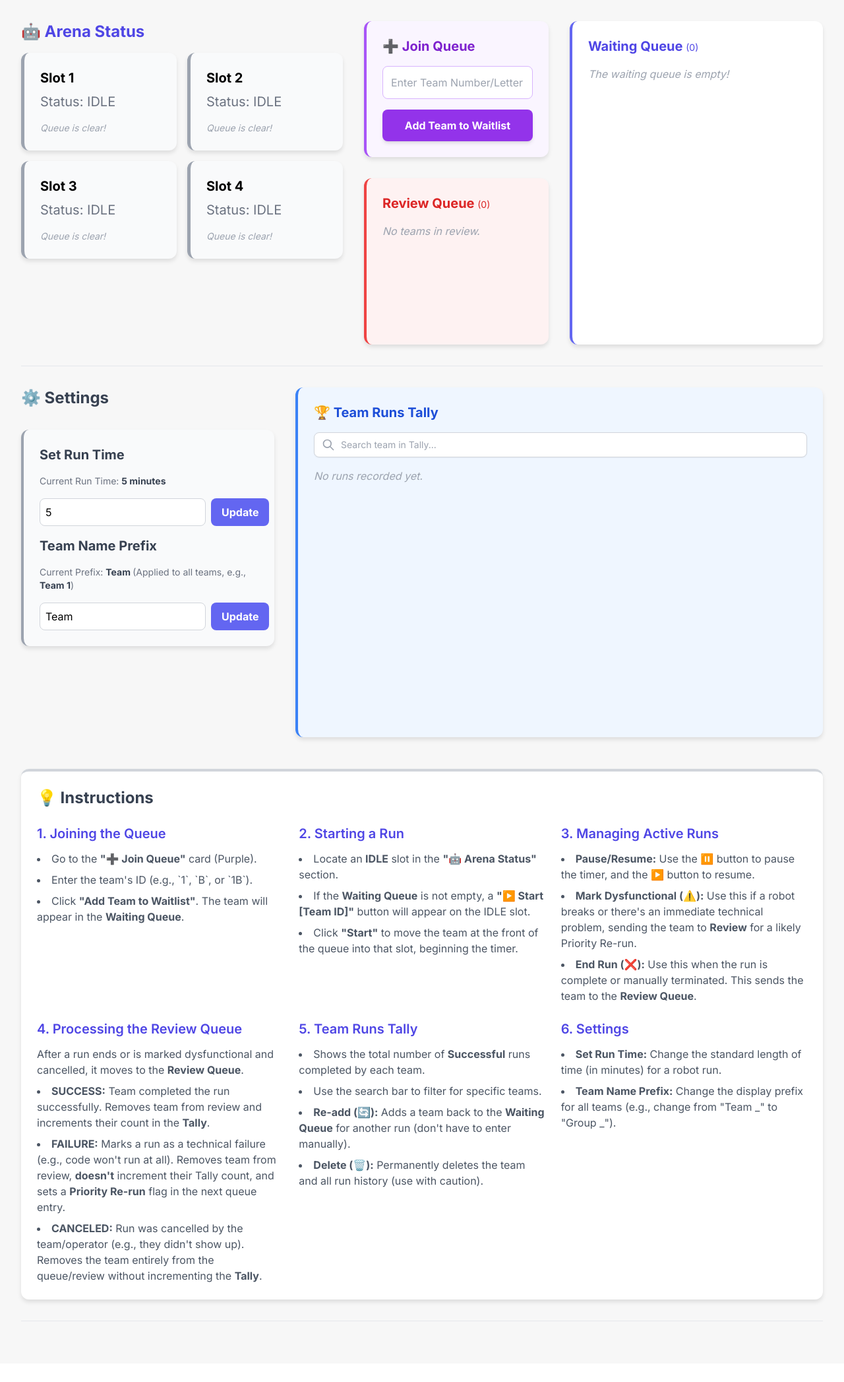
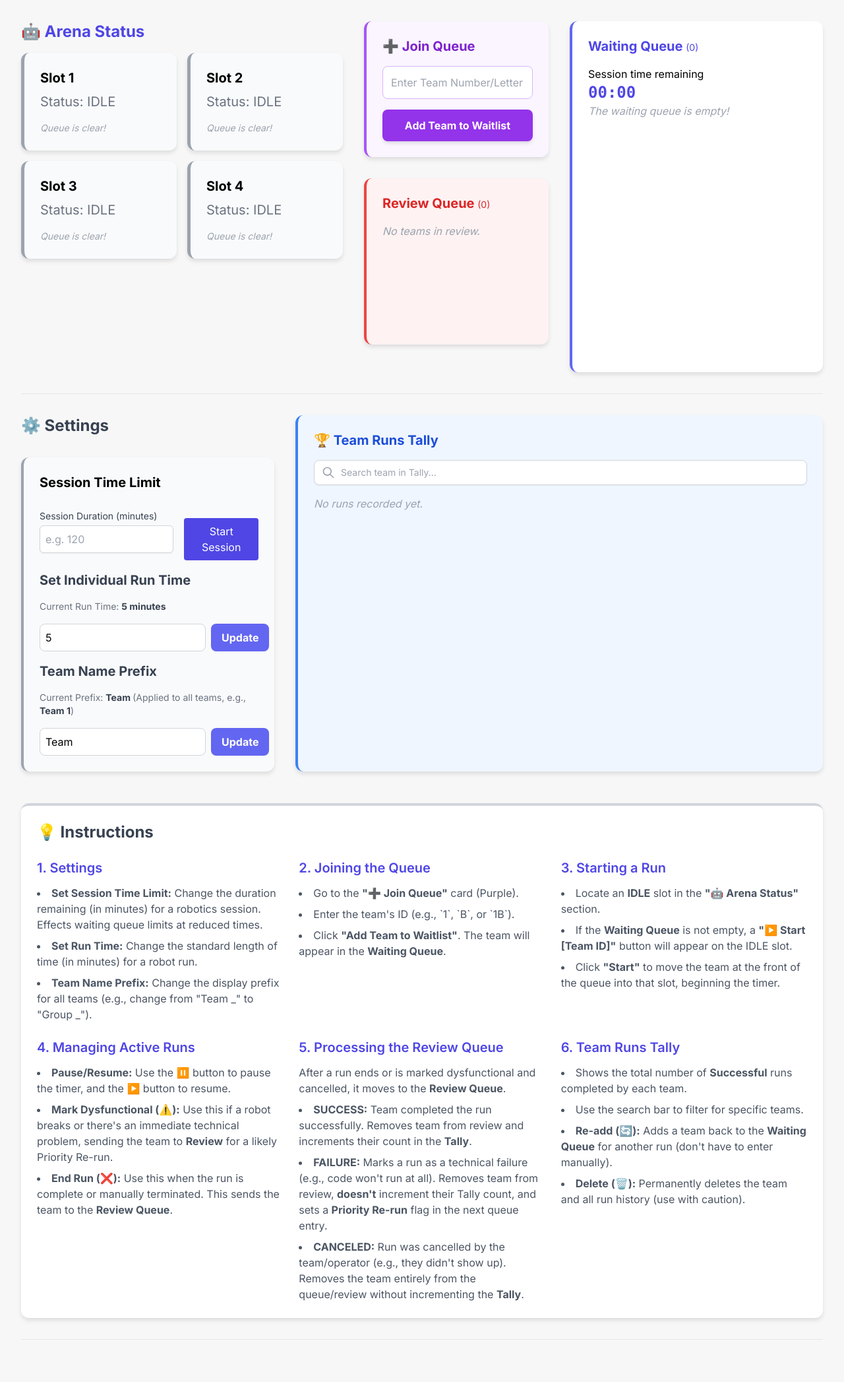
Before and after one commit to oakleighw/UoSRobotics2026Queue, a Flask app: page / in a window 1280 px wide. Shown: the part 104-2198 px from the top of the page at 66% size. Before the commit the page ends 2106 px from the top, so only its background shows below. Run offline with Flask 3, Linux system fonts and the light colour scheme; some libraries are stand-ins or nearby versions.

Commit message:
Added session timer, modifiable in settings

```diff
--- a/app.py
+++ b/app.py
@@ -14,6 +14,10 @@ active_runs = {
     3: {'team_id': None, 'start_time': None, 'status': 'IDLE', 'time_paused_at': None, 'time_remaining': None},
     4: {'team_id': None, 'start_time': None, 'status': 'IDLE', 'time_paused_at': None, 'time_remaining': None},
 }
+
+# Global session time
+session_end_time = None  # Stores the Unix timestamp when the session ends
+
 # Default run time is 5 minutes (300 seconds)
 RUN_TIME_SECONDS = 300
 teams_history = {} # {'TEAM_A': 2, 'TEAM_B': 1}
@@ -21,6 +25,13 @@ teams_history = {} # {'TEAM_A': 2, 'TEAM_B': 1}
 TEAM_PREFIX = "Team " # Default Prefix
 
 # --- Helper Functions for Time and Display ---
+
+# Helper for Session Time
+def get_session_remaining():
+    if session_end_time is None:
+        return 0
+    remaining = max(0, session_end_time - time.time())
+    return int(remaining)
 
 def get_time_remaining(run_data):
     """Calculates the time remaining for a run."""
@@ -118,8 +129,10 @@ def get_next_team_in_queue():
 @app.route('/')
 def index():
     # 1. Update/Clean up active runs and calculate remaining time
+    session_rem = get_session_remaining()
     active_runs_display = {}
     next_waiting_team_id = get_next_team_in_queue()
+
 
     for slot_id, data in active_runs.items():
         if data['status'] != 'IDLE':
@@ -154,7 +167,9 @@ def index():
                            next_waiting_team=next_waiting_team, # This is used by the IDLE slot button
                            RUN_TIME_SECONDS=RUN_TIME_SECONDS,
                            teams_history=teams_history,
-                           TEAM_PREFIX=TEAM_PREFIX)
+                           TEAM_PREFIX=TEAM_PREFIX,
+                           session_time_remaining=session_rem,
+                           session_active=(session_end_time is not None),)
 
 @app.route('/join_queue', methods=['POST'])
 def join_queue():
@@ -256,6 +271,19 @@ def start_run():
 
 @app.route('/start_session', methods=['POST'])
 #If  waiting time > time left in session, block further queue adds or warn.
+def start_session():
+    global session_end_time
+    try:
+        minutes = int(request.form['session_minutes'])
+        if minutes <= 0:
+            session_end_time = None # Clear session
+            flash('Session timer cleared.', 'info')
+        else:
+            session_end_time = time.time() + (minutes * 60)
+            flash(f'Session started for {minutes} minutes.', 'success')
+    except ValueError:
+        flash('Invalid session time.', 'error')
+    return redirect(url_for('index'))
 
 
 @app.route('/pause_run', methods=['POST'])
--- a/templates/index.html
+++ b/templates/index.html
@@ -193,7 +193,16 @@
 
             <div id="waiting-queue-col" class="lg:col-span-4 card bg-white p-6 border-l-4 border-indigo-500">
                 <h2 class="text-xl font-bold mb-4 text-indigo-600">Waiting Queue <span class="text-sm font-normal">({{ queue|selectattr('status', 'equalto', 'WAITING')|list|length }})</span></h2>
-
+                <h3>Session time remaining</h3>
+                <div id="session-timer"
+                    class="text-2xl font-mono font-bold text-indigo-600"
+                    data-remaining="{{ session_time_remaining }}">
+                    {% if session_time_remaining > 0 %}
+                        Calculating...
+                    {% else %}
+                        00:00:00
+                    {% endif %}
+                </div>
                 {% set waiting_teams = queue|selectattr('status', 'equalto', 'WAITING')|list %}
 
                 <div class="h-96 overflow-y-auto space-y-3">
@@ -241,9 +250,18 @@
 
         <div id="settings-col" class="lg:col-span-1 space-y-8">
     <h2 class="text-2xl font-bold mb-4 text-gray-700">⚙️ Settings</h2>
-
     <div class="card bg-gray-50 p-6 border-l-4 border-gray-400 space-y-4">
-        <h3 class="text-xl font-bold text-gray-700">Set Run Time</h3>
+            <h2 class="text-xl font-bold mb-4">Session Time Limit</h2>
+    <form action="{{ url_for('start_session') }}" method="POST" class="flex items-center space-x-4">
+        <div>
+            <label class="block text-sm font-medium text-gray-700">Session Duration (minutes)</label>
+            <input type="number" name="session_minutes" class="mt-1 block w-full border border-gray-300 rounded-md shadow-sm p-2" placeholder="e.g. 120">
+        </div>
+        <button type="submit" class="mt-6 bg-indigo-600 text-white px-4 py-2 rounded hover:bg-indigo-700">
+            Start Session
+        </button>
+    </form>
+        <h3 class="text-xl font-bold text-gray-700">Set Individual Run Time</h3>
         <p class="text-sm text-gray-500">Current Run Time: <span class="font-bold text-gray-700">{{ (RUN_TIME_SECONDS / 60) | int }} minutes</span></p>
         <form action="{{ url_for('set_run_time') }}" method="post" class="flex space-x-2">
             <input type="number" name="run_time_minutes" min="1" value="{{ (RUN_TIME_SECONDS / 60) | int }}" required
@@ -316,7 +334,16 @@
             <div class="grid grid-cols-1 md:grid-cols-2 lg:grid-cols-3 gap-6">
 
                 <div>
-                    <h3 class="text-xl font-semibold mb-3 text-indigo-600">1. Joining the Queue</h3>
+                    <h3 class="text-xl font-semibold mb-3 text-indigo-600">1. Settings</h3>
+                    <ul class="list-disc list-inside text-gray-600 space-y-2">
+                        <li><b>Set Session Time Limit:</b> Change the duration remaining (in minutes) for a robotics session. Effects waiting queue limits at reduced times.</li>
+                        <li><b>Set Run Time:</b> Change the standard length of time (in minutes) for a robot run.</li>
+                        <li><b>Team Name Prefix:</b> Change the display prefix for all teams (e.g., change from "Team _" to "Group _").</li>
+                    </ul>
+                </div>
+
+                <div>
+                    <h3 class="text-xl font-semibold mb-3 text-indigo-600">2. Joining the Queue</h3>
                     <ul class="list-disc list-inside text-gray-600 space-y-2">
                         <li>Go to the <b>"➕ Join Queue"</b> card (Purple).</li>
                         <li>Enter the team's ID (e.g., `1`, `B`, or `1B`).</li>
@@ -325,7 +352,7 @@
                 </div>
 
                 <div>
-                    <h3 class="text-xl font-semibold mb-3 text-indigo-600">2. Starting a Run</h3>
+                    <h3 class="text-xl font-semibold mb-3 text-indigo-600">3. Starting a Run</h3>
                     <ul class="list-disc list-inside text-gray-600 space-y-2">
                         <li>Locate an <b>IDLE</b> slot in the <b>"🤖 Arena Status"</b> section.</li>
                         <li>If the <b>Waiting Queue</b> is not empty, a <b>"▶️ Start [Team ID]"</b> button will appear on the IDLE slot.</li>
@@ -334,7 +361,7 @@
                 </div>
 
                 <div>
-                    <h3 class="text-xl font-semibold mb-3 text-indigo-600">3. Managing Active Runs</h3>
+                    <h3 class="text-xl font-semibold mb-3 text-indigo-600">4. Managing Active Runs</h3>
                     <ul class="list-disc list-inside text-gray-600 space-y-2">
                         <li><b>Pause/Resume:</b> Use the <b>⏸️</b> button to pause the timer, and the <b>▶️</b> button to resume.</li>
                         <li><b>Mark Dysfunctional (⚠️):</b> Use this if a robot breaks or there's an immediate technical problem, sending the team to <b>Review</b> for a likely Priority Re-run.</li>
@@ -343,7 +370,7 @@
                 </div>
 
                 <div>
-                    <h3 class="text-xl font-semibold mb-3 text-indigo-600">4. Processing the Review Queue</h3>
+                    <h3 class="text-xl font-semibold mb-3 text-indigo-600">5. Processing the Review Queue</h3>
                     <p class="text-gray-600 mb-2">After a run ends or is marked dysfunctional and cancelled, it moves to the <b>Review Queue</b>.</p>
                     <ul class="list-disc list-inside text-gray-600 space-y-2">
                         <li><b>SUCCESS:</b> Team completed the run successfully. Removes team from review and increments their count in the <b>Tally</b>.</li>
@@ -353,7 +380,7 @@
                 </div>
 
                 <div>
-                    <h3 class="text-xl font-semibold mb-3 text-indigo-600">5. Team Runs Tally</h3>
+                    <h3 class="text-xl font-semibold mb-3 text-indigo-600">6. Team Runs Tally</h3>
                     <ul class="list-disc list-inside text-gray-600 space-y-2">
                         <li>Shows the total number of <b>Successful</b> runs completed by each team.</li>
                         <li>Use the search bar to filter for specific teams.</li>
@@ -362,13 +389,7 @@
                     </ul>
                 </div>
 
-                <div>
-                    <h3 class="text-xl font-semibold mb-3 text-indigo-600">6. Settings</h3>
-                    <ul class="list-disc list-inside text-gray-600 space-y-2">
-                        <li><b>Set Run Time:</b> Change the standard length of time (in minutes) for a robot run.</li>
-                        <li><b>Team Name Prefix:</b> Change the display prefix for all teams (e.g., change from "Team _" to "Group _").</li>
-                    </ul>
-                </div>
+
 
             </div>
         </section>
@@ -389,6 +410,23 @@
             }
 
             function updateTimers() {
+            // Update Session Timer
+                const sessionElem = document.getElementById('session-timer');
+                if (sessionElem) {
+                    let rem = parseInt(sessionElem.getAttribute('data-remaining'));
+                    if (rem > 0) {
+                        rem -= 1;
+                        sessionElem.setAttribute('data-remaining', rem);
+                        sessionElem.innerText = formatTime(rem);
+
+                        // Visual warning when low
+                        if (rem < 300) sessionElem.classList.add('text-red-500');
+                    } else {
+                        sessionElem.innerText = "00:00";
+                    }
+                }
+
+                // Update Arena Slot Timers
                 document.querySelectorAll('[data-seconds-remaining]').forEach(timerElement => {
                     let seconds = parseInt(timerElement.getAttribute('data-seconds-remaining'));
                     const status = timerElement.getAttribute('data-status');
```
